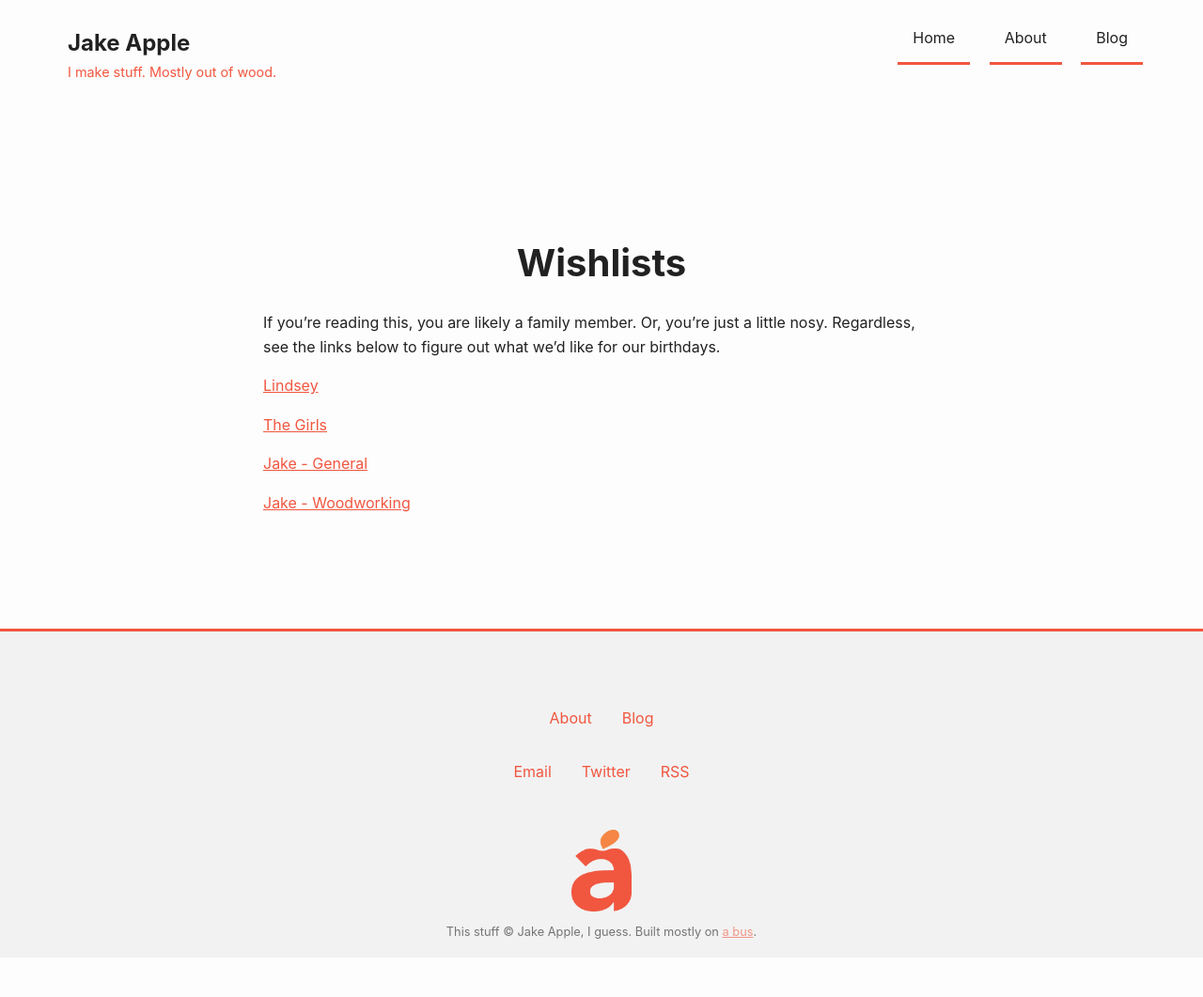
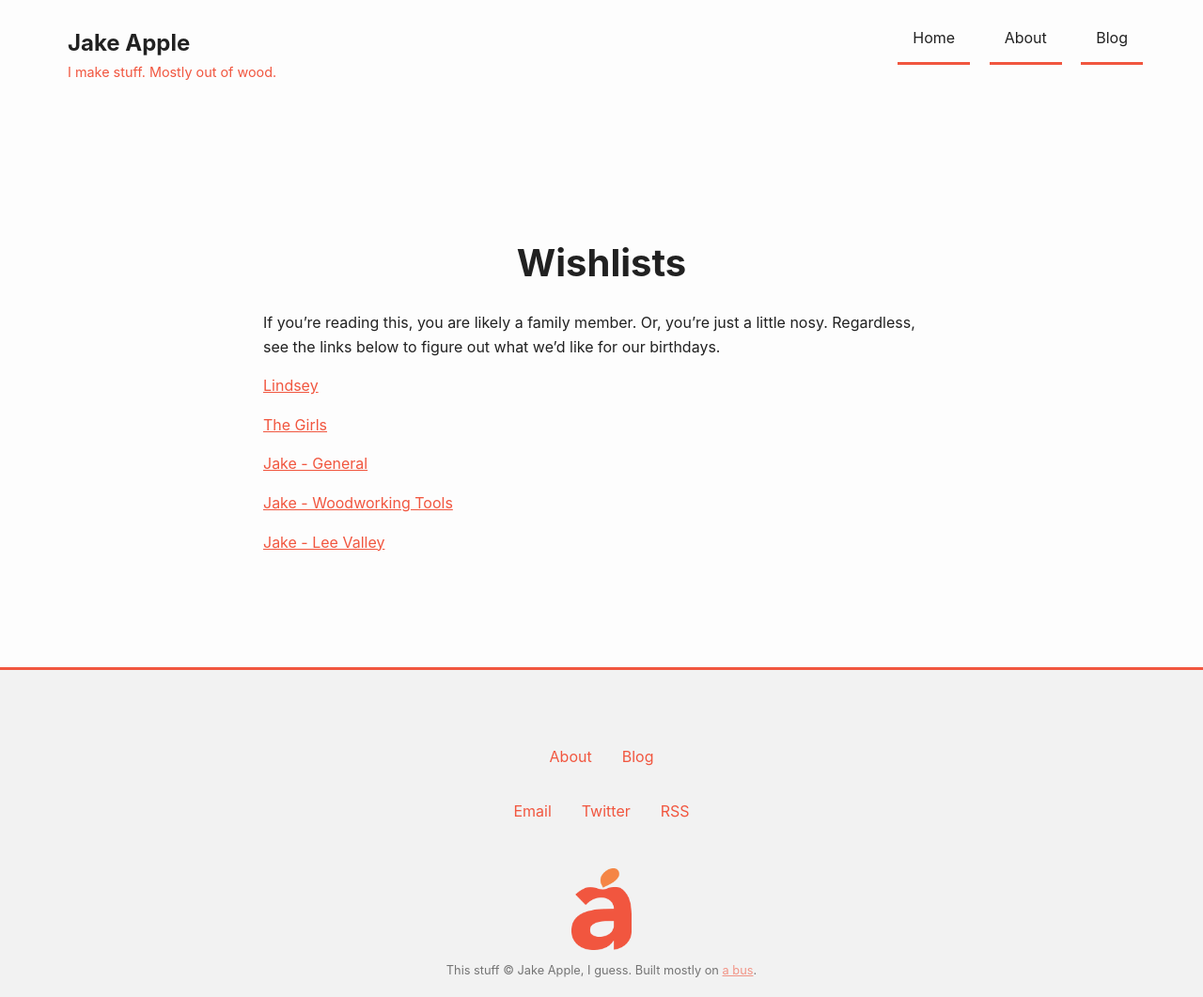
Before and after one commit to appleguy19/appleguy19.github.io, a Jekyll site: the page built from wishlist.md, in a window 1280 px wide. Shown: the whole page at 94% size. Built offline with Jekyll 4.4.1, drawn with Linux system fonts in a browser that asks for light colours; before the commit the page ends 1019 px from its top, so only the background shows below that.

Commit message:
fixes issue #3

```diff
--- a/wishlist.md
+++ b/wishlist.md
@@ -14,4 +14,6 @@ Regardless, see the links below to figure out what we'd like for our birthdays.
 
 [Jake - General](http://a.co/bal8IBf)
 
-[Jake - Woodworking](https://trello.com/b/09dRIIXy/woodworking-tools)
+[Jake - Woodworking Tools](https://trello.com/b/09dRIIXy/woodworking-tools)
+
+[Jake - Lee Valley](http://www.leevalley.com/us/home/WishList5.aspx?UserName=FD6F58A0284683454E25F2342AF50F1F&pw=)
```
